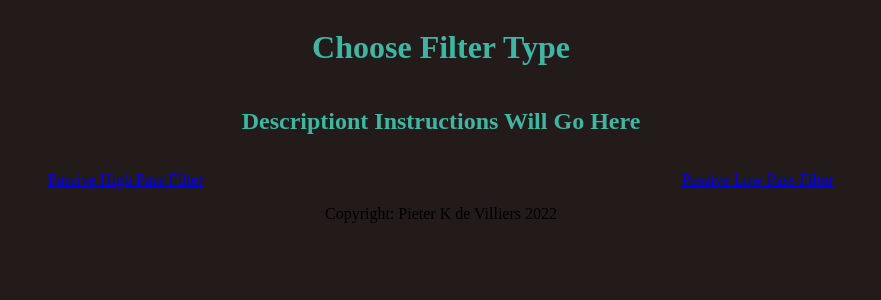
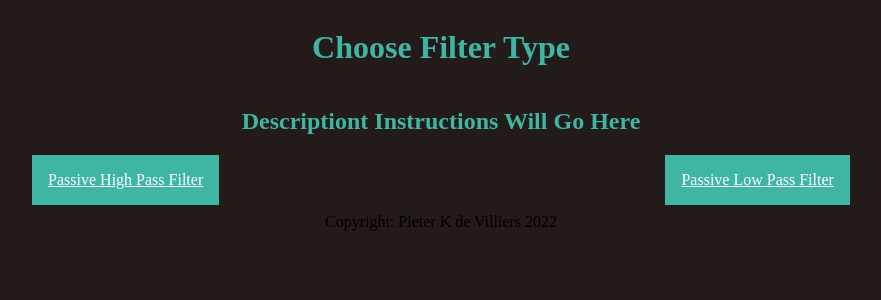
Before and after one commit to pieterkdevilliers/audio-filters-heroku, a PHP site: page / in a window 1280 px wide. Shown: the top 300 px of the page, without its empty margins (199-1080 px from the left). Run offline with PHP 8.4, Linux system fonts and the light colour scheme.

Commit message:
Set filter option button colours

```diff
--- a/assets/css/styles.css
+++ b/assets/css/styles.css
@@ -40,6 +40,13 @@ h2 {
 
 .filter-options > a {
     padding: 1rem;
+    color: white;
+}
+
+.btn-primary {
+    background-color: #3fb5a3;
+    height: auto;
+    margin-bottom: 0.5rem;
 }
 
 .value-inputs {
```
